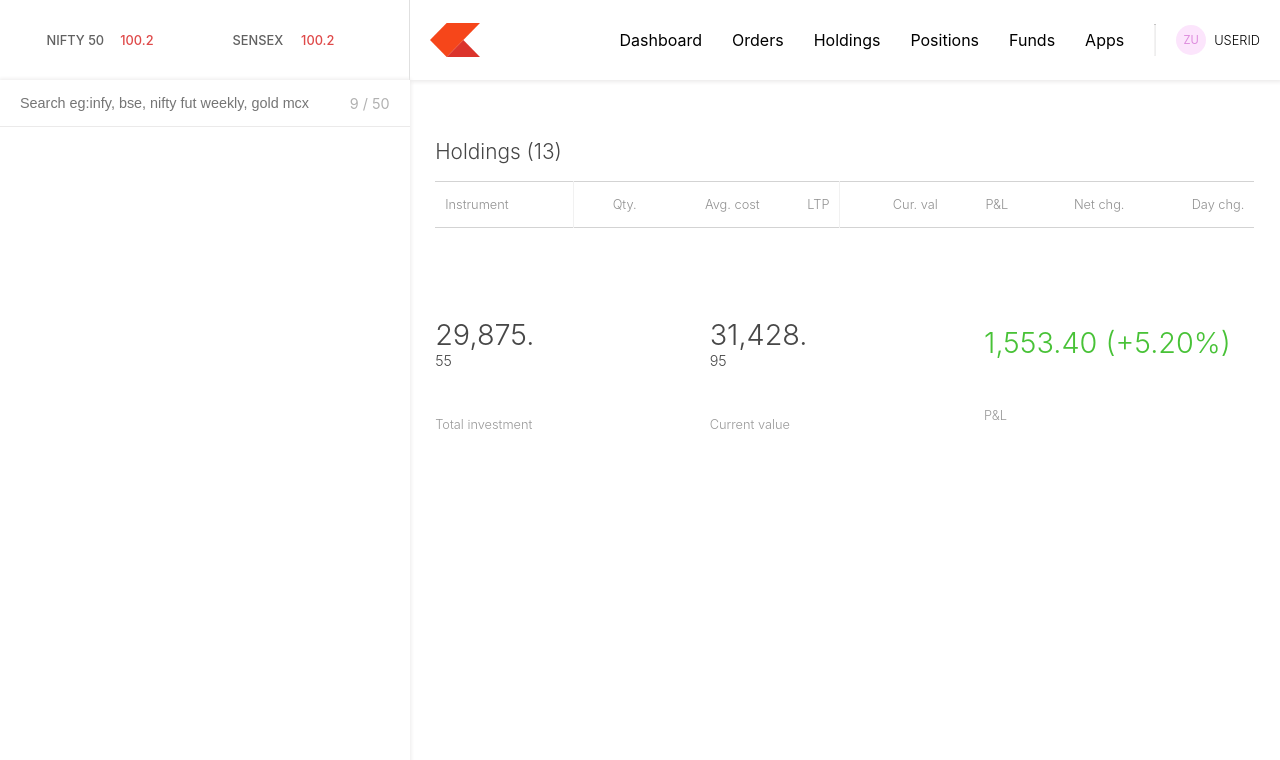
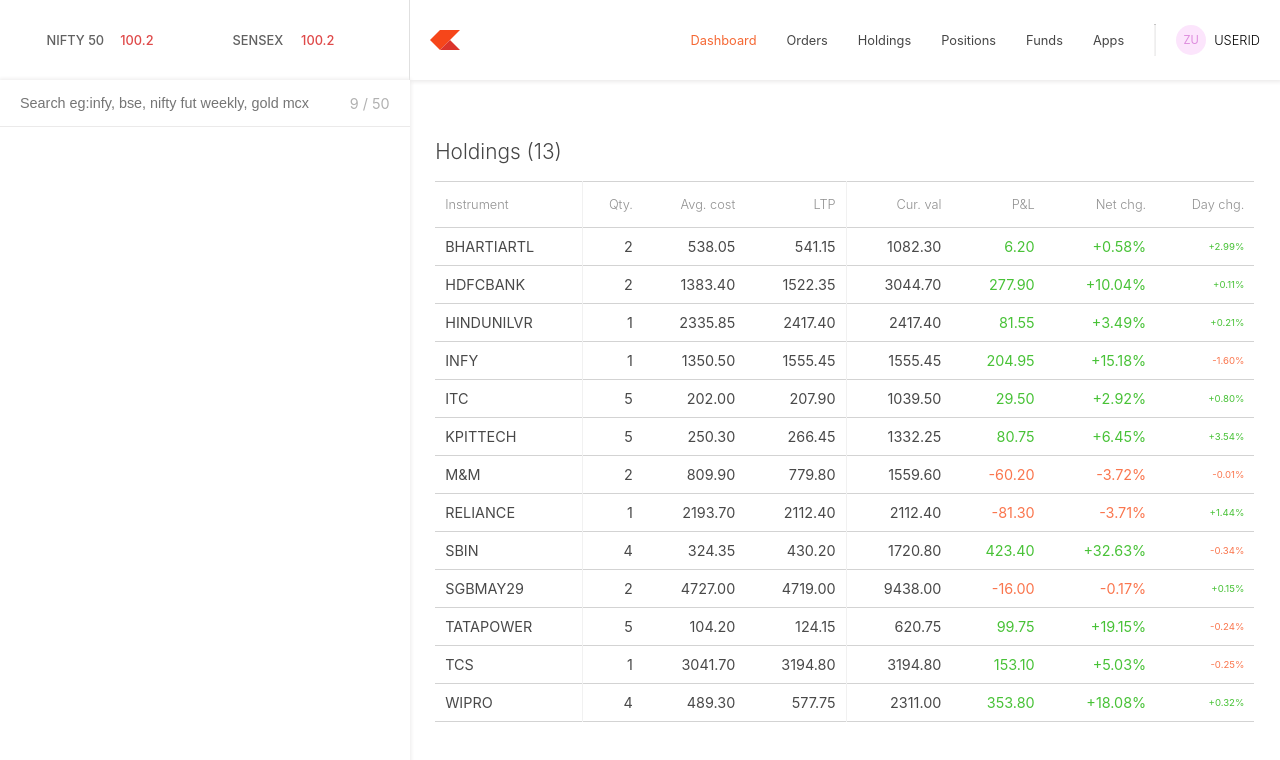
Before and after one commit to aditya-upadhyay-7/zerodha_clone, a React (Create React App) app in the folder dashboard/: page /holdings in a window 1280 px wide. Shown: the top 760 px of the page. Built offline with nearby package versions, Linux system fonts and the light colour scheme.

Commit message:
Setup Dashboard, Holdings and Positions Section

```diff
--- a/dashboard/src/components/Holdings.js
+++ b/dashboard/src/components/Holdings.js
@@ -1,9 +1,11 @@
 import React from "react";
+
+import { holdings } from "../data/data";
 
 const Holdings = () => {
   return (
     <>
-      <h3 className="title">Holdings (13)</h3>
+      <h3 className="title">Holdings ({holdings.length})</h3>
 
       <div className="order-table">
         <table>
@@ -17,6 +19,26 @@
             <th>Net chg.</th>
             <th>Day chg.</th>
           </tr>
+
+          {holdings.map((stock, index) => {
+            const curValue = stock.price * stock.qty;
+            const isProfit = curValue - stock.avg * stock.qty >= 0.0;
+            const profClass = isProfit ? "profit" : "loss";
+            const dayClass = stock.isLoss ? "loss" : "profit";
+
+          return (
+          <tr key={index}>
+            <td>{stock.name}</td>
+            <td>{stock.qty}</td>
+            <td>{stock.avg.toFixed(2)}</td>
+            <td>{stock.price.toFixed(2)}</td>
+            <td>{curValue.toFixed(2)}</td>
+            <td className={profClass}>{(curValue - stock.avg * stock.qty).toFixed(2)}</td>
+            <td className={profClass}>{stock.net}</td>
+            <td className={dayClass}>{stock.day}</td>
+          </tr>
+          )
+          })}
         </table>
       </div>
 
--- a/dashboard/src/components/Menu.js
+++ b/dashboard/src/components/Menu.js
@@ -1,32 +1,84 @@
 import React from "react";
+import { useState } from "react";
+import { Link } from "react-router-dom";
 
 const Menu = () => {
+  const [selectedMenu, setSelectedMenu] = useState(0);
+  const [isProfileDropdownOpen, setIsProfileDropdownOpen] = useState(false);
+
+  const handleMeunClick = (index) => {
+    setSelectedMenu(index);
+  };
+
+  const handleProfileClick = (index) => {
+    setIsProfileDropdownOpen(!isProfileDropdownOpen);
+  };
+
+  const menuClass = "menu";
+  const activeMenuClass = "menu selected";
+
   return (
     <div className="menu-container">
-      <img src="kite-logo.svg" style={{ width: "50px" }} alt="logo"/>
+      <img src="kite-logo.svg" style={{ width: "30px" }} alt="logo" />
       <div className="menus">
         <ul>
           <li>
-            <p>Dashboard</p>
+            <Link
+              style={{ textDecoration: "none" }}
+              to="/"
+              onClick={() => handleMeunClick(0)}
+            >
+              <p className={selectedMenu===0 ? activeMenuClass : menuClass}>Dashboard</p>
+            </Link>
           </li>
           <li>
-            <p>Orders</p>
+            <Link
+              style={{ textDecoration: "none" }}
+              to="/orders"
+              onClick={() => handleMeunClick(1)}
+            >
+              <p className={selectedMenu===1 ? activeMenuClass : menuClass}>Orders</p>
+            </Link>
           </li>
           <li>
-            <p>Holdings</p>
+            <Link
+              style={{ textDecoration: "none" }}
+              to="/holdings"
+              onClick={() => handleMeunClick(2)}
+            >
+              <p className={selectedMenu===2 ? activeMenuClass : menuClass}>Holdings</p>
+            </Link>
           </li>
           <li>
-            <p>Positions</p>
+            <Link
+              style={{ textDecoration: "none" }}
+              to="/positions"
+              onClick={() => handleMeunClick(3)}
+            >
+              <p className={selectedMenu===3 ? activeMenuClass : menuClass}>Positions</p>
+            </Link>
           </li>
           <li>
-            <p>Funds</p>
+            <Link
+              style={{ textDecoration: "none" }}
+              to="/funds"
+              onClick={() => handleMeunClick(4)}
+            >
+              <p className={selectedMenu===4 ? activeMenuClass : menuClass}>Funds</p>
+            </Link>
           </li>
           <li>
-            <p>Apps</p>
+            <Link
+              style={{ textDecoration: "none" }}
+              to="/apps"
+              onClick={() => handleMeunClick(5)}
+            >
+              <p className={selectedMenu===5 ? activeMenuClass : menuClass}>Apps</p>
+            </Link>
           </li>
         </ul>
         <hr />
-        <div className="profile">
+        <div className="profile" onClick={handleProfileClick}>
           <div className="avatar">ZU</div>
           <p className="username">USERID</p>
         </div>
--- a/dashboard/src/components/Positions.js
+++ b/dashboard/src/components/Positions.js
@@ -1,10 +1,11 @@
+import React from "react";
 
-import React from "react";
+import { positions } from "../data/data";
 
 const Positions = () => {
   return (
     <>
-      <h3 className="title">Positions (2)</h3>
+      <h3 className="title">Positions ({positions.length})</h3>
 
       <div className="order-table">
         <table>
@@ -17,6 +18,25 @@
             <th>P&L</th>
             <th>Chg.</th>
           </tr>
+
+          {positions.map((stock, index) => {
+            const curValue = stock.price * stock.qty;
+            const isProfit = curValue - stock.avg * stock.qty >= 0.0;
+            const profClass = isProfit ? "profit" : "loss";
+            const dayClass = stock.isLoss ? "loss" : "profit";
+
+          return (
+          <tr key={index}>
+            <td>{stock.product}</td>
+            <td>{stock.name}</td>
+            <td>{stock.qty}</td>
+            <td>{stock.avg.toFixed(2)}</td>
+            <td>{stock.price.toFixed(2)}</td>
+            <td className={profClass}>{(curValue - stock.avg * stock.qty).toFixed(2)}</td>
+            <td className={dayClass}>{stock.day}</td>
+          </tr>
+          )
+          })}
         </table>
       </div>
     </>
--- /dev/null
+++ b/dashboard/src/data/data.js
@@ -0,0 +1,196 @@
+export const watchlist = [
+
+        {
+          name: "INFY",
+          price: 1555.45,
+          percent: "-1.60%",
+          isDown: true,
+        },
+        {
+          name: "ONGC",
+          price: 116.8,
+          percent: "-0.09%",
+          isDown: true,
+        },
+        {
+          name: "TCS",
+          price: 3194.8,
+          percent: "-0.25%",
+          isDown: true,
+        },
+        {
+          name: "KPITTECH",
+          price: 266.45,
+          percent: "3.54%",
+          isDown: false,
+        },
+        {
+          name: "QUICKHEAL",
+          price: 308.55,
+          percent: "-0.15%",
+          isDown: true,
+        },
+        {
+          name: "WIPRO",
+          price: 577.75,
+          percent: "0.32%",
+          isDown: false,
+        },
+        {
+          name: "M&M",
+          price: 779.8,
+          percent: "-0.01%",
+          isDown: true,
+        },
+        {
+          name: "RELIANCE",
+          price: 2112.4,
+          percent: "1.44%",
+          isDown: false,
+        },
+        {
+          name: "HUL",
+          price: 512.4,
+          percent: "1.04%",
+          isDown: false,
+        },
+];
+
+
+
+// holdings
+export const holdings = [
+    {
+      name: "BHARTIARTL",
+      qty: 2,
+      avg: 538.05,
+      price: 541.15,
+      net: "+0.58%",
+      day: "+2.99%",
+    },
+    {
+      name: "HDFCBANK",
+      qty: 2,
+      avg: 1383.4,
+      price: 1522.35,
+      net: "+10.04%",
+      day: "+0.11%",
+    },
+    {
+      name: "HINDUNILVR",
+      qty: 1,
+      avg: 2335.85,
+      price: 2417.4,
+      net: "+3.49%",
+      day: "+0.21%",
+    },
+    {
+      name: "INFY",
+      qty: 1,
+      avg: 1350.5,
+      price: 1555.45,
+      net: "+15.18%",
+      day: "-1.60%",
+      isLoss: true,
+    },
+    {
+      name: "ITC",
+      qty: 5,
+      avg: 202.0,
+      price: 207.9,
+      net: "+2.92%",
+      day: "+0.80%",
+    },
+    {
+      name: "KPITTECH",
+      qty: 5,
+      avg: 250.3,
+      price: 266.45,
+      net: "+6.45%",
+      day: "+3.54%",
+    },
+    {
+      name: "M&M",
+      qty: 2,
+      avg: 809.9,
+      price: 779.8,
+      net: "-3.72%",
+      day: "-0.01%",
+      isLoss: true,
+    },
+    {
+      name: "RELIANCE",
+      qty: 1,
+      avg: 2193.7,
+      price: 2112.4,
+      net: "-3.71%",
+      day: "+1.44%",
+    },
+    {
+      name: "SBIN",
+      qty: 4,
+      avg: 324.35,
+      price: 430.2,
+      net: "+32.63%",
+      day: "-0.34%",
+      isLoss: true,
+    },
+    {
+      name: "SGBMAY29",
+      qty: 2,
+      avg: 4727.0,
+      price: 4719.0,
+      net: "-0.17%",
+      day: "+0.15%",
+    },
+    {
+      name: "TATAPOWER",
+      qty: 5,
+      avg: 104.2,
+      price: 124.15,
+      net: "+19.15%",
+      day: "-0.24%",
+      isLoss: true,
+    },
+    {
+      name: "TCS",
+      qty: 1,
+      avg: 3041.7,
+      price: 3194.8,
+      net: "+5.03%",
+      day: "-0.25%",
+      isLoss: true,
+    },
+    {
+      name: "WIPRO",
+      qty: 4,
+      avg: 489.3,
+      price: 577.75,
+      net: "+18.08%",
+      day: "+0.32%",
+    },
+  ];
+
+  // positions
+  export const positions = [
+    {
+      product: "CNC",
+      name: "EVEREADY",
+      qty: 2,
+      avg: 316.27,
+      price: 312.35,
+      net: "+0.58%",
+      day: "-1.24%",
+      isLoss: true,
+    },
+    {
+      product: "CNC",
+      name: "JUBLFOOD",
+      qty: 1,
+      avg: 3124.75,
+      price: 3082.65,
+      net: "+10.04%",
+      day: "-1.35%",
+      isLoss: true,
+    },
+  ];
```
